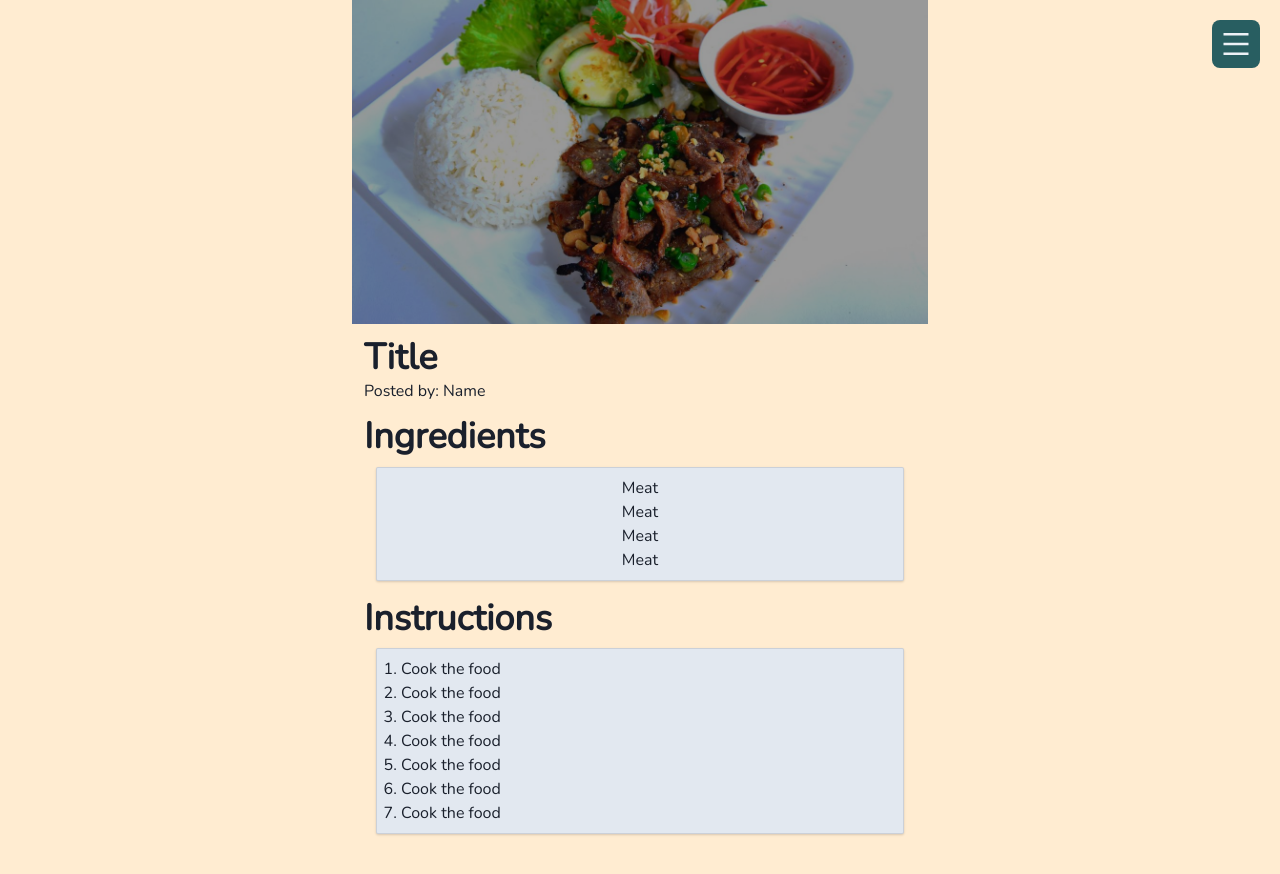
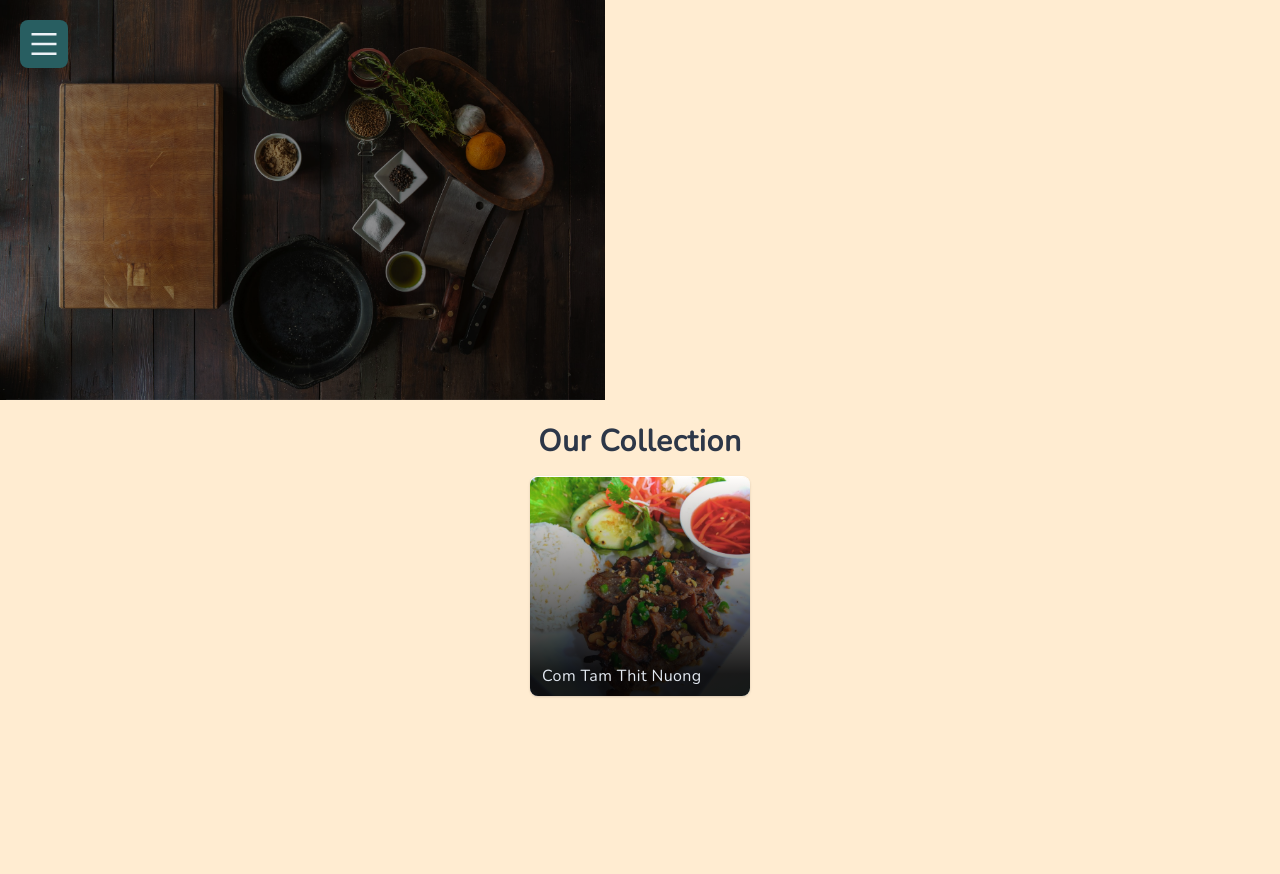
Before and after one commit to PomPoko-lab/bite-diary, a React (Create React App) app: page / in a window 1280 px wide. Shown: the top 874 px of the page. After the commit the page ends 800 px from the top, so only its background shows below. Built offline with nearby package versions, Linux system fonts and the light colour scheme.

Commit message:
moved nav burger to left side to prep for create button

```diff
--- a/src/App.js
+++ b/src/App.js
@@ -8,8 +8,8 @@ function App() {
   return (
     <Box h='100%' display='flex' flexDirection='column' pb='4'>
       <Header />
-      {/* <Main /> */}
-      <Item />
+      <Main />
+      {/* <Item /> */}
       {/* FOOTER */}
     </Box>
   );
--- a/src/components/Header.jsx
+++ b/src/components/Header.jsx
@@ -31,7 +31,7 @@ const Header = () => {
         onClick={onOpen}
         position={['fixed']}
         top='5'
-        right='5'
+        left='5'
         p='2'
         borderRadius='lg'
         zIndex='1'
@@ -59,10 +59,10 @@ const Header = () => {
                 <ListItem py='5'>About</ListItem>
               </Link>
               <Link _hover={{ style: { textDecoration: 'none' } }}>
-                <ListItem py='5'>Log in</ListItem>
+                <ListItem py='5'>Sign in</ListItem>
               </Link>
               <Link _hover={{ style: { textDecoration: 'none' } }}>
-                <ListItem py='5'>Sign Up</ListItem>
+                <ListItem py='5'>Create New Account</ListItem>
               </Link>
             </UnorderedList>
           </DrawerBody>
```
